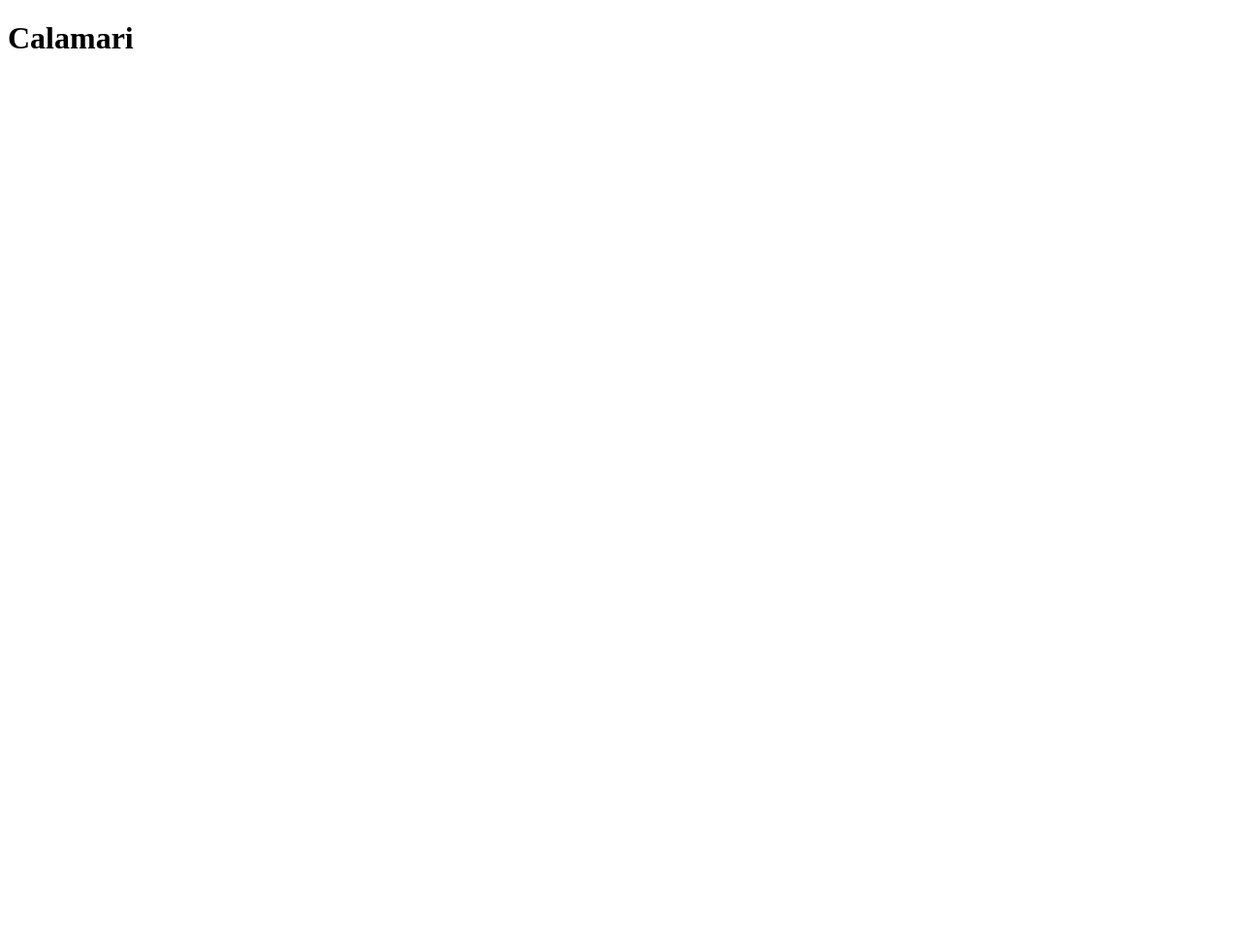
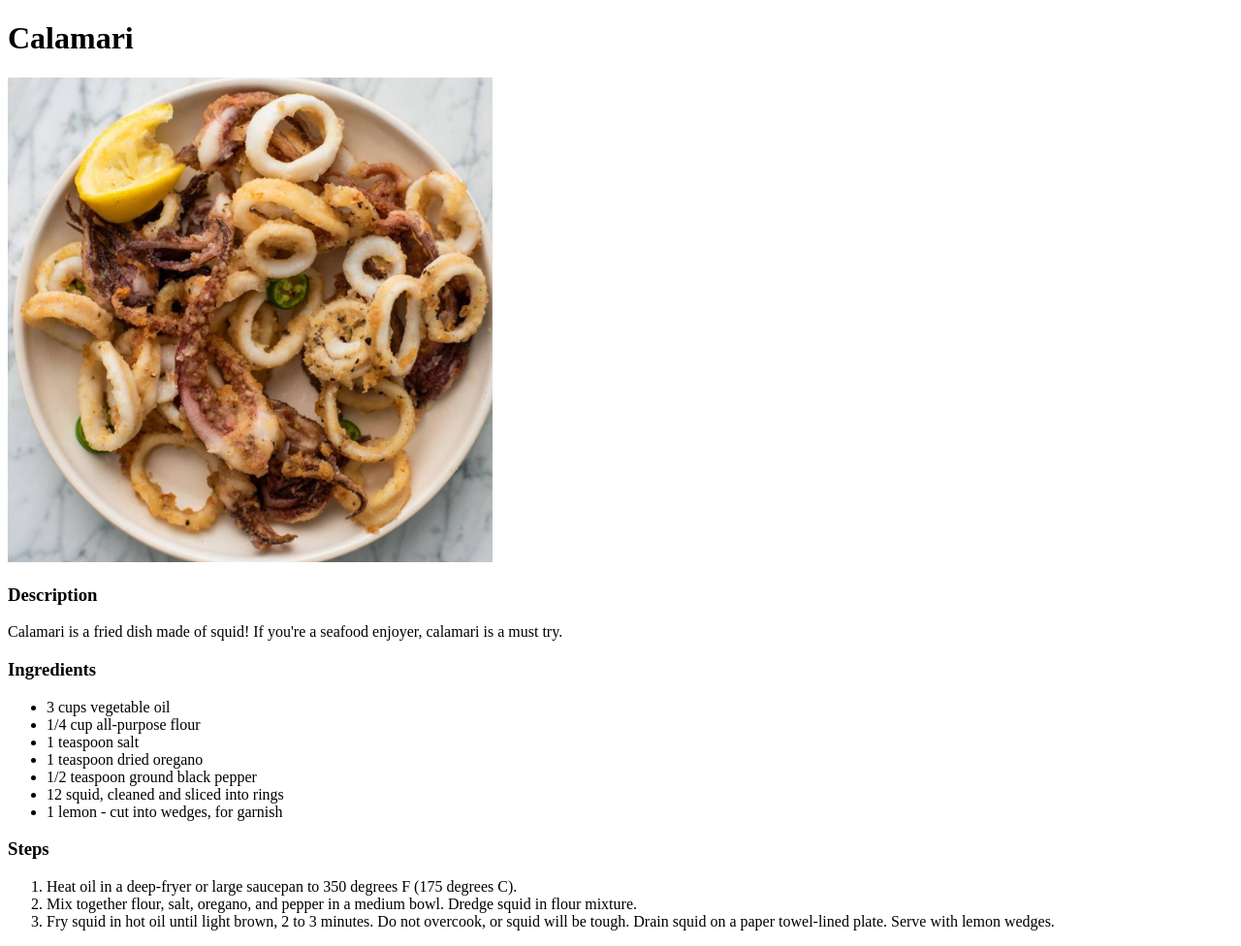
Before and after one commit to CoffeeeAddict/odin-recipes, a plain HTML site: page recipes/calamari.html in a window 1280 px wide. Shown: the whole page at 97% size. Before the commit the page ends 800 px from the top, so only its background shows below. Drawn offline with Linux system fonts and the light colour scheme.

Commit message:
Finished Calamari recipe
Finished the web page for the Calamari Recipe (img, description, ingredients, steps), fixed typo in index.html

```diff
--- a/recipes/calamari.html
+++ b/recipes/calamari.html
@@ -7,5 +7,29 @@
 </head>
 <body>
     <h1>Calamari</h1>
+    <img src="../img/calamari.jpg" alt="Fried Calamari" witdh = 500 height = 500>
+
+    <h3>Description</h3>
+    <p>
+        Calamari is a fried dish made of squid! If you're a seafood enjoyer, calamari is a must try.
+    </p>
+
+    <h3>Ingredients</h3>
+    <ul>
+        <li>3 cups vegetable oil</li>
+        <li>1/4 cup all-purpose flour</li>
+        <li>1 teaspoon salt</li>
+        <li>1 teaspoon dried oregano</li>
+        <li>1/2 teaspoon ground black pepper</li>
+        <li>12 squid, cleaned and sliced into rings</li>
+        <li>1 lemon - cut into wedges, for garnish</li>
+    </ul>
+
+    <h3>Steps</h3>
+    <ol>
+        <li>Heat oil in a deep-fryer or large saucepan to 350 degrees F (175 degrees C).</li>
+        <li>Mix together flour, salt, oregano, and pepper in a medium bowl. Dredge squid in flour mixture.</li>
+        <li>Fry squid in hot oil until light brown, 2 to 3 minutes. Do not overcook, or squid will be tough. Drain squid on a paper towel-lined plate. Serve with lemon wedges.</li>
+    </ol>
 </body>
 </html>
```
Also changed, not shown: index.html (+1 -0 lines), img/calamari.jpg (added), 1 other file.
